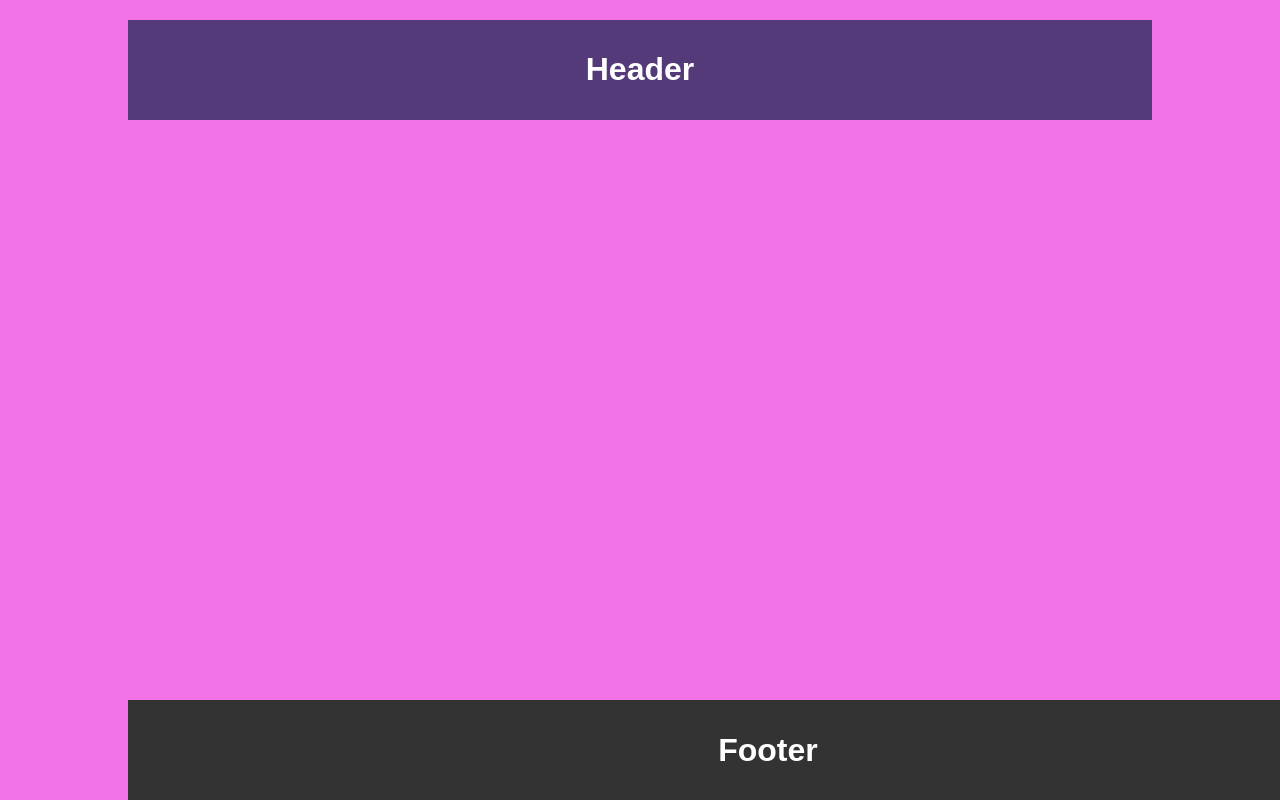
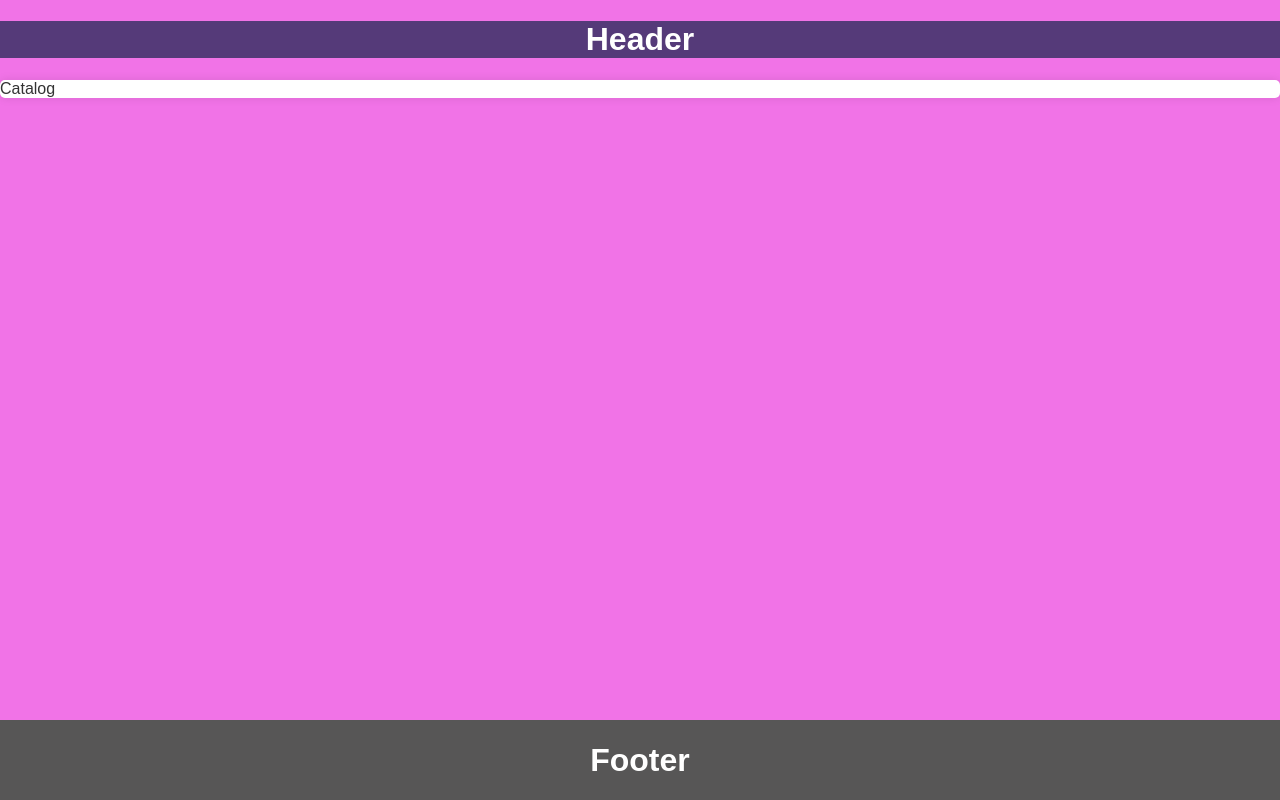
Before and after one commit to LazarBankov/ReactExamProject, a React (Vite) app in the folder client/: page /catalog in a window 1280 px wide. Built offline with nearby package versions, Linux system fonts and the light colour scheme.

Commit message:
Added basic components with routing

```diff
--- a/client/package.json
+++ b/client/package.json
@@ -11,7 +11,8 @@
   },
   "dependencies": {
     "react": "^19.0.0",
-    "react-dom": "^19.0.0"
+    "react-dom": "^19.0.0",
+    "react-router": "^7.3.0"
   },
   "devDependencies": {
     "@eslint/js": "^9.21.0",
--- a/client/src/App.css
+++ b/client/src/App.css
@@ -21,30 +21,19 @@ button {
 }
 
 .container {
-    width: 80%;
     margin: 0 auto;
-    padding: 20px;
-}
-
-header {
-    background-color: #553a79;
-    color: white;
-    padding: 10px 0;
-    text-align: center;
 }
 
 footer {
-    background-color: #333;
+    background-color: #575656;
     color: white;
     text-align: center;
-    padding: 10px 0;
     position: fixed;
     width: 100%;
     bottom: 0;
 }
 
 main {
-    padding: 20px;
     background-color: white;
     margin-top: 20px;
     border-radius: 5px;
--- a/client/src/App.jsx
+++ b/client/src/App.jsx
@@ -1,12 +1,26 @@
-import './App.css'
+import { Routes, Route } from 'react-router'
+
 import Footer from './components/footer/Footer'
 import Header from './components/header/Header'
+import './App.css'
+import Home from './components/home/Home'
+import About from './components/about/About'
+import Catalog from './components/catalog/Catalog'
+import DetailsProduct from './components/details/DetailsProduct'
 
 function App() {
 
   return (
       <div className='container'>
         <Header />
+        <main className='main'>
+          <Routes>
+            <Route path='/' element={<Home/>} />
+            <Route path='/catalog/:prductId' element={<DetailsProduct/>} />
+            <Route path='/catalog' element={<Catalog/>} />
+            <Route path='/about' element={<About/>} />
+          </Routes>
+        </main>
         <Footer />
       </div>
   )
--- /dev/null
+++ b/client/src/components/about/About.jsx
@@ -0,0 +1,7 @@
+export default function About() {
+    return (
+        <div>
+            About
+        </div>
+    )
+}
--- /dev/null
+++ b/client/src/components/catalog/Catalog.jsx
@@ -0,0 +1,7 @@
+export default function Catalog() {
+    return (
+        <div>
+            Catalog
+        </div>
+    )
+}
--- /dev/null
+++ b/client/src/components/details/DetailsProduct.jsx
@@ -0,0 +1,7 @@
+export default function DetailsProduct() {
+    return (
+        <div>
+            DetailsProduct
+        </div>
+    )
+}
--- a/client/src/components/header/Header.jsx
+++ b/client/src/components/header/Header.jsx
@@ -1,6 +1,7 @@
+import styles from './Header.module.css';
 export default function Header() {
     return (
-        <header>
+        <header className={styles.header}>
         <h1>Header</h1>
         </header>
     )
--- /dev/null
+++ b/client/src/components/header/Header.module.css
@@ -0,0 +1,10 @@
+
+header {
+    background-color: #553a79;
+    color: white;
+    text-align: center;
+    position: sticky;
+    width: 100%;
+    top: 0;
+    z-index: 1000;
+}
--- /dev/null
+++ b/client/src/components/home/Home.jsx
@@ -0,0 +1,7 @@
+export default function Home() {
+    return (
+        <div>
+            Home
+        </div>
+    )
+}
--- a/client/src/main.jsx
+++ b/client/src/main.jsx
@@ -1,7 +1,10 @@
 import { createRoot } from 'react-dom/client'
 import './index.css'
+import {BrowserRouter} from 'react-router'
 import App from './App.jsx'
 
 createRoot(document.getElementById('root')).render(
+    <BrowserRouter>
     <App />
+    </BrowserRouter>
 )
```
Also changed, not shown: 1 other file (tests, documents, lock files or other folders).
